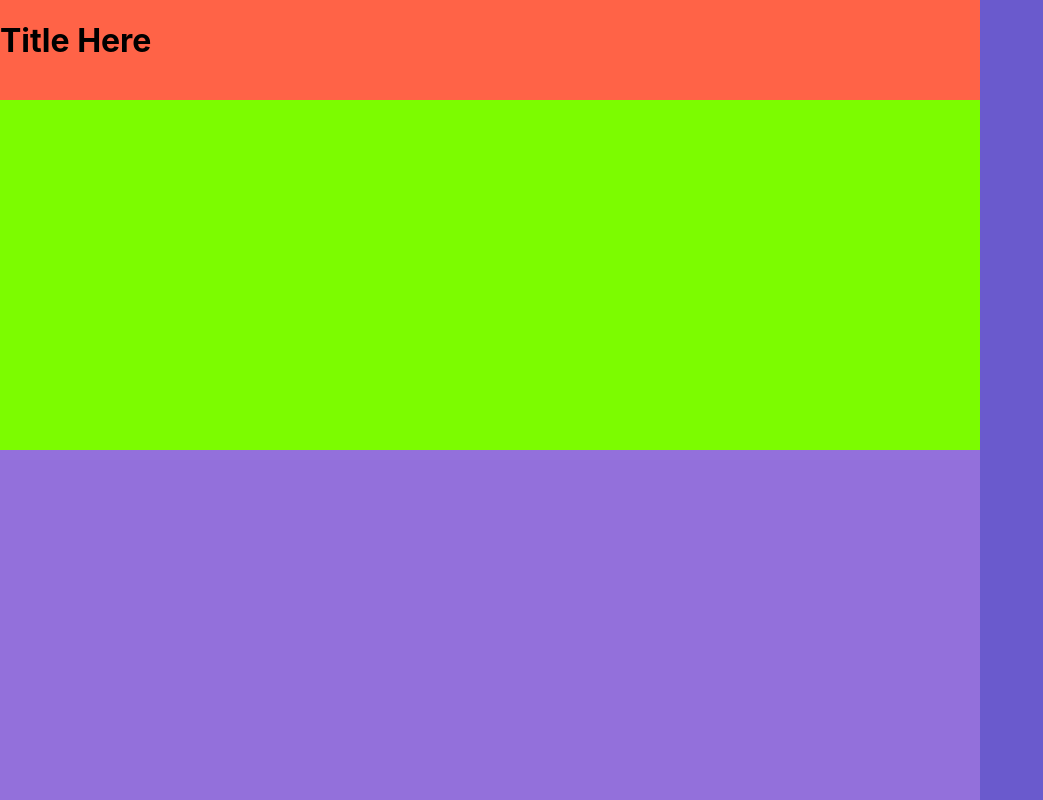
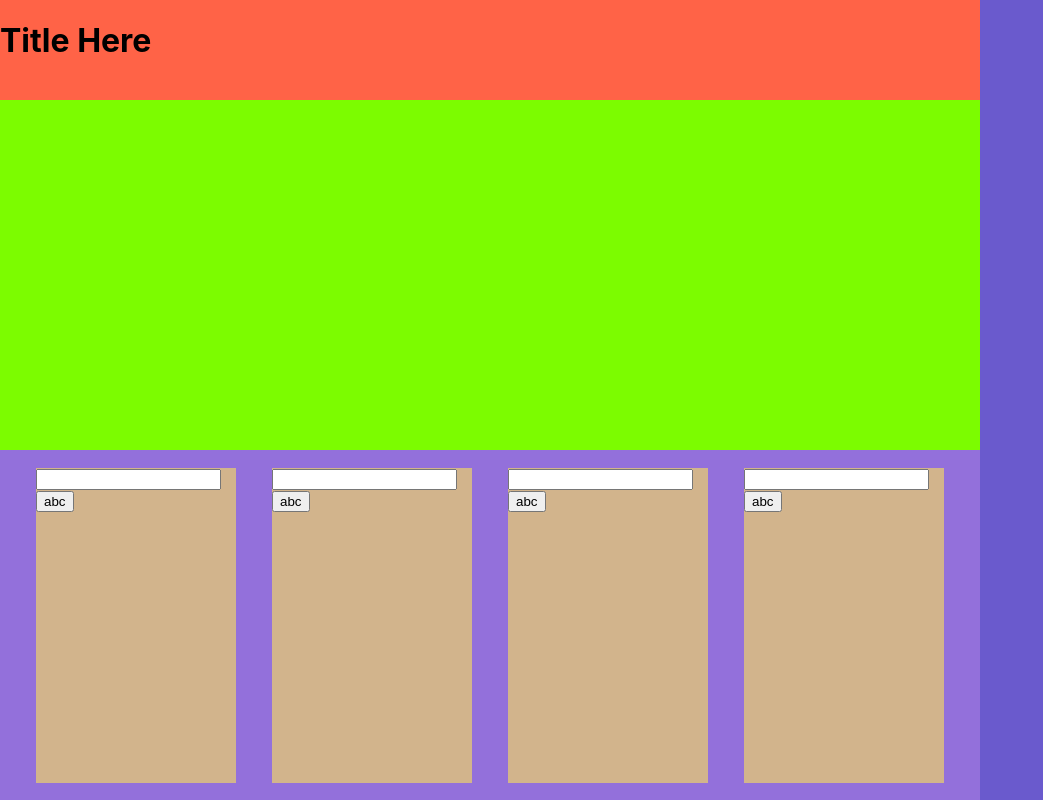
Before and after one commit to elliotcraig25/NoDB, a React (Create React App) app: page / in a window 1280 px wide. Shown: the whole page, without its empty margins (0-1043 px from the left). Built offline with nearby package versions, Linux system fonts and the light colour scheme.

Commit message:
working on responsea1 component

```diff
--- a/src/App.css
+++ b/src/App.css
@@ -56,7 +56,15 @@
       height: 50%;
       width: 100%;
       display: flex;
+      justify-content: space-evenly;
+      align-items: center;
     }
+
+      .response-a-one {
+        background-color: tan;
+        height: 90%;
+        width: 200px;
+      }
 
 .sidebar {
   background-color: slateblue;
--- a/src/Components/MainComponent/ScenarioAndResponses/Responses/Responses.js
+++ b/src/Components/MainComponent/ScenarioAndResponses/Responses/Responses.js
@@ -1,4 +1,6 @@
 import React, {Component} from 'react';
+
+import ResponseA1 from './Responses/ResponseA1'
 
 class Responses extends Component {
     constructor(){
@@ -10,7 +12,10 @@ class Responses extends Component {
     render(){
         return(
             <div className='responses-display'>
-
+                <ResponseA1 />
+                <ResponseA1 />
+                <ResponseA1 />
+                <ResponseA1 />
             </div>
         )
     }
--- /dev/null
+++ b/src/Components/MainComponent/ScenarioAndResponses/Responses/Responses/ResponseA1.js
@@ -0,0 +1,37 @@
+import React, {Component} from 'react';
+
+class ResponseA1 extends Component {
+    constructor(){
+        super();
+        this.state = {
+            userInput: '',
+            submitedInput: '',
+        }
+    }
+
+    handleUserInput(value){
+        this.setState({
+            userInput: value
+        })
+    }
+
+    handleButtonClick(){
+        this.setState({
+            submitedInput: this.state.userInput
+        })
+        console.log(this.state.submitedInput)
+    }
+
+    render(){
+        return(
+            <div className='response-a-one' >
+                <input
+                    onChange={(e)=>this.handleUserInput(e.target.value)}
+                />
+                <button onClick={()=>this.handleButtonClick()}>abc</button>
+            </div>
+        )
+    }
+}
+
+export default ResponseA1
```
